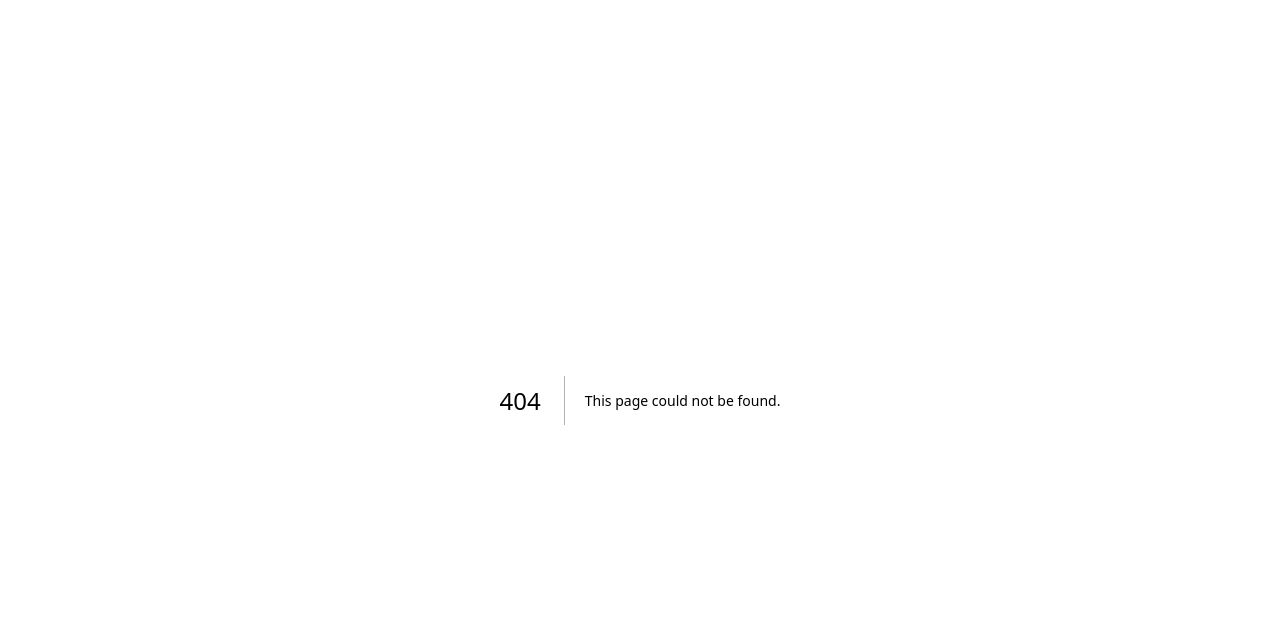
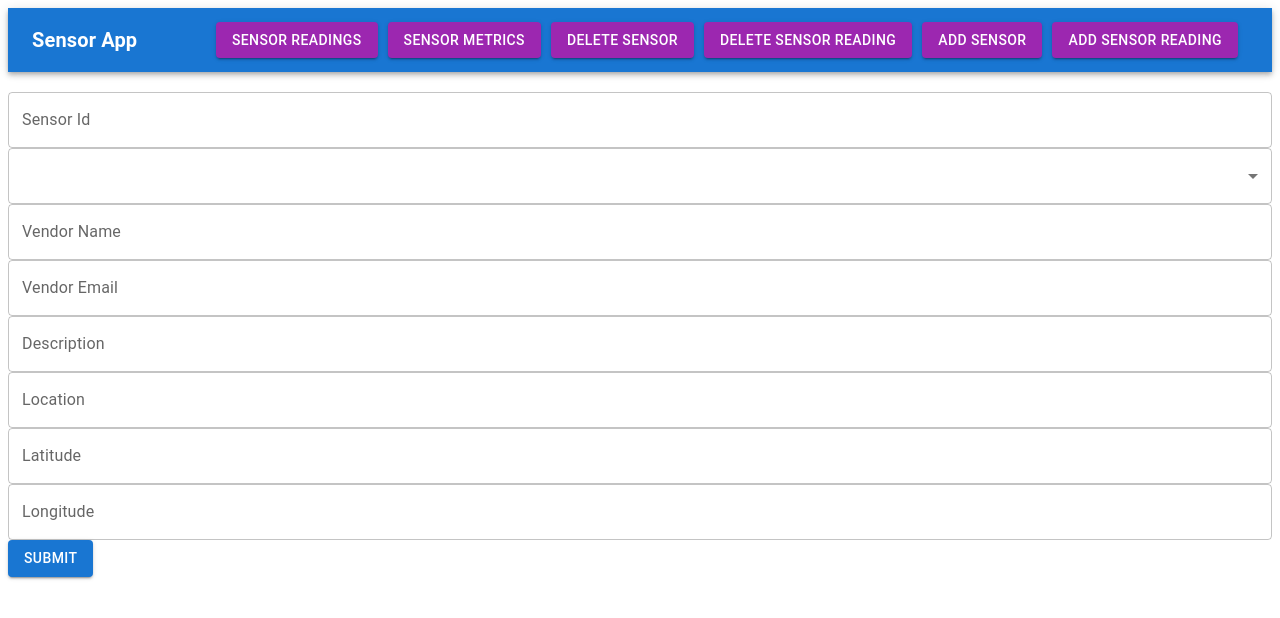
Before and after one commit to gerasmark/ReportingService, a Next.js app in the folder frontend/: page /addSensor in a window 1280 px wide. Before the commit this address had no page. Shown: the top 618 px of the page. Built offline with nearby package versions, Linux system fonts and the light colour scheme.

Commit message:
small changes for time and date

```diff
--- /dev/null
+++ b/frontend/app/addSensor/page.tsx
@@ -0,0 +1,174 @@
+'use client'
+
+import React, { useState } from 'react';
+import TextField from '@mui/material/TextField';
+import Button from '@mui/material/Button';
+import InputLabel from '@mui/material/InputLabel';
+import AppBar from '../AppBar';
+import LoadingButton from '@mui/lab/LoadingButton';
+import {useForm, Controller } from 'react-hook-form'
+import { CircularProgress } from '@mui/material';
+import Select from '@mui/material/Select';
+import MenuItem from '@mui/material/MenuItem';
+
+const addSensorPage = () => {
+  const {
+        control,
+        handleSubmit,
+        formState: { isSubmitting },
+      } = useForm();
+  const [loading, setLoading] = React.useState(false);
+  const [responseMessage, setResponseMessage] = React.useState('');
+
+
+  const handleFilterSubmit = async (data, event) => {
+    event.target.reset()
+    setLoading(true);
+    const response = await fetch('http://127.0.0.1:8000/sensor', {
+      method: 'POST',
+      headers: {
+        'Content-Type': 'application/json',
+      },
+      body: JSON.stringify(data),
+    });
+    if (response.status == 201) {
+      const data = await response.json();
+      setResponseMessage('Sensor created successfully');
+      setLoading(false);
+    } else {
+      console.error('Failed to fetch data');
+      setResponseMessage('Failed to create Sensor');
+      setLoading(false);
+    }
+  };
+
+  return (
+      <div>
+        <AppBar />
+        <main style={{ marginTop: '20px' }}></main>
+    <form onSubmit={handleSubmit(handleFilterSubmit)}>
+      <Controller
+        name="sensorId"
+        control={control}
+        defaultValue=""
+        render={({ field }) => (
+          <TextField
+            {...field}
+            label="Sensor Id"
+            variant="outlined"
+            fullWidth
+          />
+        )}
+      />
+
+      <Controller
+        name="type"
+        control={control}
+        defaultValue=""
+        render={({ field }) => (
+          <Select
+          {...field}
+          label="Type"
+          variant="outlined"
+          fullWidth
+          >
+          <MenuItem value="temperature">Temperature</MenuItem>
+          <MenuItem value="humidity">Humidity</MenuItem>
+          <MenuItem value="acoustic">Acoustic</MenuItem>
+        </Select>
+        )}
+      />
+
+      <Controller
+        name="vendorName"
+        control={control}
+        defaultValue=""
+        render={({ field }) => (
+          <TextField
+            {...field}
+            label="Vendor Name"
+            variant="outlined"
+            fullWidth
+          />
+        )}
+      />
+      <Controller
+        name="vendorEmail"
+        control={control}
+        defaultValue=""
+        render={({ field }) => (
+          <TextField
+            {...field}
+            label="Vendor Email"
+            variant="outlined"
+            fullWidth
+          />
+        )}
+      />
+      <Controller
+        name="description"
+        control={control}
+        defaultValue=""
+        render={({ field }) => (
+          <TextField
+            {...field}
+            label="Description"
+            variant="outlined"
+            fullWidth
+          />
+        )}
+      />
+      <Controller
+        name="location"
+        control={control}
+        defaultValue=""
+        render={({ field }) => (
+          <TextField
+            {...field}
+            label="Location"
+            variant="outlined"
+            fullWidth
+          />
+        )}
+      />
+      <Controller
+        name="latitude"
+        control={control}
+        defaultValue=""
+        render={({ field }) => (
+          <TextField
+            {...field}
+            label="Latitude"
+            variant="outlined"
+            fullWidth
+          />
+        )}
+      />
+      <Controller
+        name="longitude"
+        control={control}
+        defaultValue=""
+        render={({ field }) => (
+          <TextField
+            {...field}
+            label="Longitude"
+            variant="outlined"
+            fullWidth
+          />
+        )}
+      />
+      <Button
+        type="submit"
+        variant="contained"
+        color="primary"
+        disabled={isSubmitting}
+      >
+        {isSubmitting ? <CircularProgress size={24} /> : 'Submit'}
+      </Button>
+    </form>
+    <p>{responseMessage}</p>
+    </div>
+  );
+};
+
+export default addSensorPage;
--- a/frontend/package.json
+++ b/frontend/package.json
@@ -17,13 +17,16 @@
     "@mui/lab": "^5.0.0-alpha.143",
     "@mui/material": "^5.14.8",
     "@mui/styles": "^5.14.7",
+    "@mui/x-date-pickers": "^5.0.0-alpha.1",
     "@types/node": "20.5.9",
     "@types/react": "18.2.21",
     "@types/react-dom": "18.2.7",
     "chart.js": "^2.9.4",
+    "date-fns": "^2.30.0",
     "next": "13.4.19",
     "react": "18.2.0",
     "react-dom": "18.2.0",
+    "react-hook-form": "^7.46.2",
     "typescript": "5.2.2"
   },
   "devDependencies": {
```
Also changed, not shown: frontend/app/addSensorReading/page.tsx (added, +177 -0 lines), 1 other file (tests, documents, lock files or other folders).
